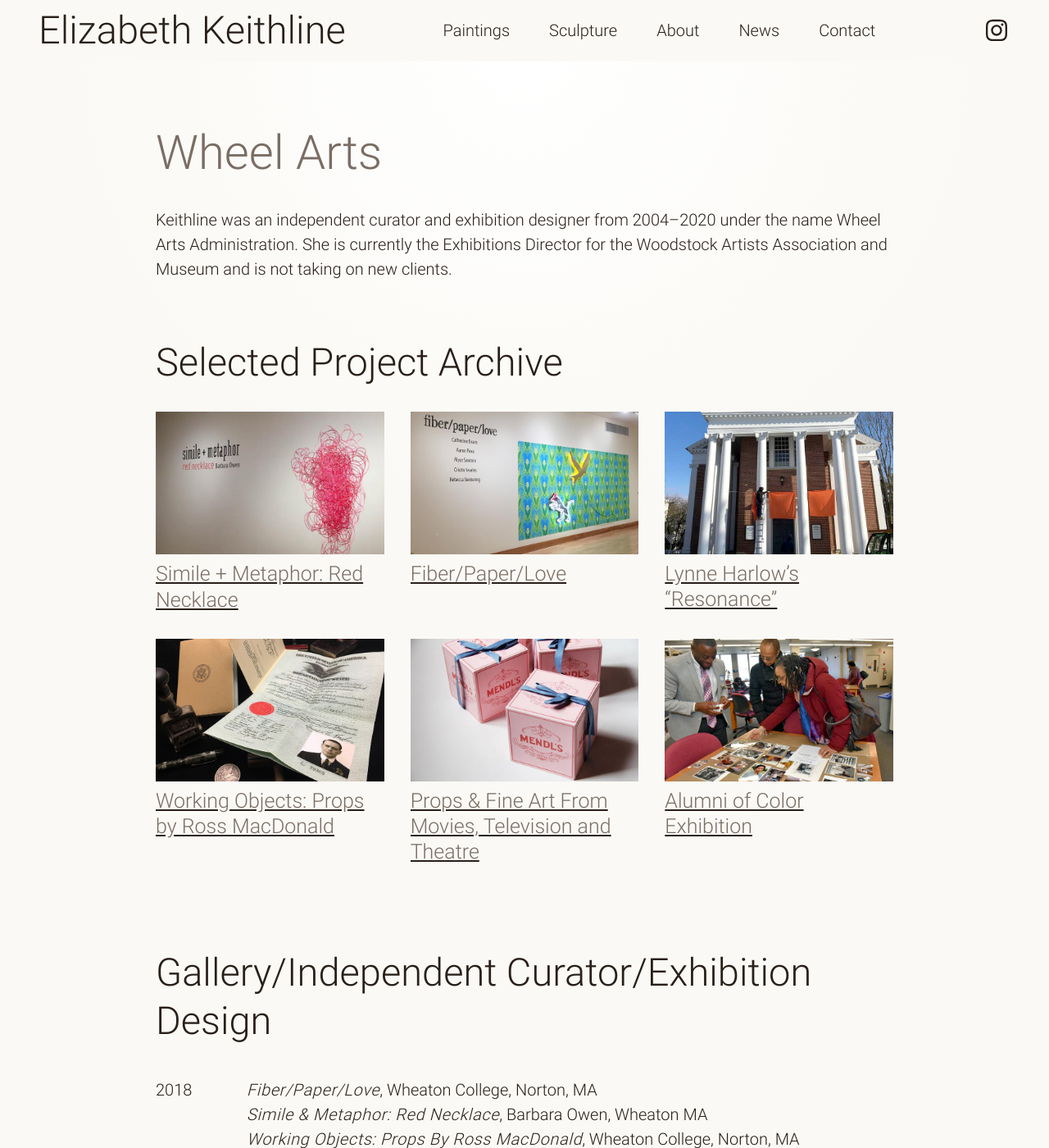
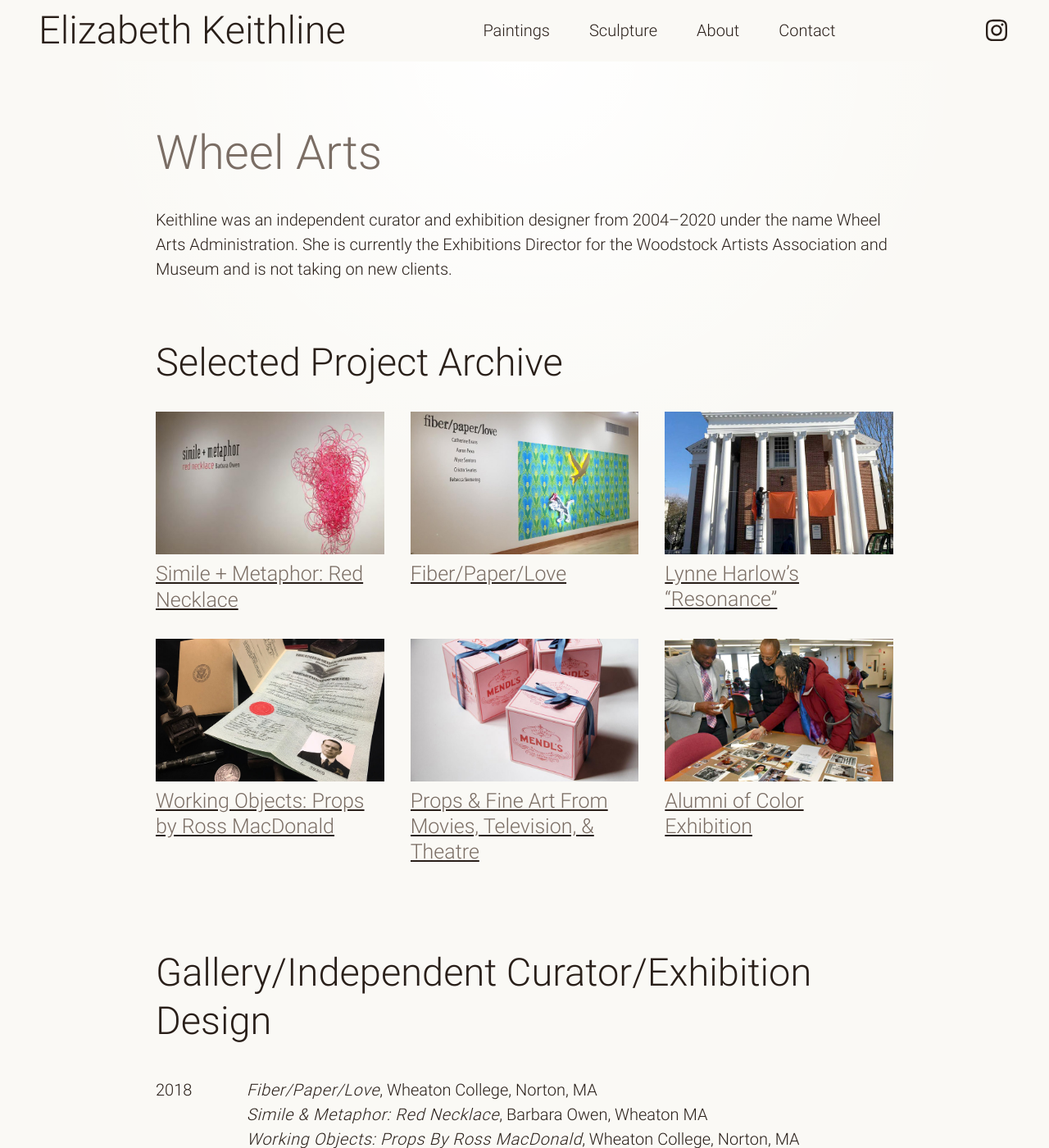
Before and after one commit to highchair/elizabethkeithline-com, a Jekyll site: the page built from wheel-arts.md, in a window 1280 px wide and 1400 px high. Shown: the whole window at 82% size. Built offline with Jekyll 4.4.1, drawn with Linux system fonts in a browser that asks for light colours; some web fonts are replaced.

Commit message:
Update Wheel page, navigation

```diff
--- a/_includes/navigation.html
+++ b/_includes/navigation.html
@@ -2,7 +2,7 @@
     <li><a href="{% link _painting/index.html %}"{% if page.permalink == 'painting/' %} aria-current="page"{% endif %}>Paintings</a></li>
     <li><a href="{% link _sculpture/index.html %}"{% if page.permalink == 'sculpture/' %} aria-current="page"{% endif %}>Sculpture</a></li>
     <li><a href="{% link about.md %}"{% if page.permalink == 'about/' %} aria-current="page"{% endif %}>About</a></li>
-    <li><a href="#">News</a></li>
+    {% comment %}<li><a href="#">News</a></li>{% endcomment %}
     <li><a href="{% link contact.html %}"{% if page.permalink == 'contact/' %} aria-current="page"{% endif %}>Contact</a></li>
     {%- if include.top != "Yes" -%}<li class="n__social">
       {% include instagram.html %}
--- a/_sass/4_elements/_body.scss
+++ b/_sass/4_elements/_body.scss
@@ -1,4 +1,4 @@
-// Radial gradiants on top and bottom of page
+// Radial gradients on top and bottom of page
 body {
   position: relative;
 
@@ -13,7 +13,7 @@
   }
 
   &::before {
-    background: radial-gradient(circle at center center, $white 0%, $color__body-bg 60%);
+    background: radial-gradient(circle at center center, $white 0%, transparent 60%);
     top: -45vw;
   }
 
@@ -21,7 +21,7 @@
     position: relative;
 
     &::before {
-      background: radial-gradient(circle at center bottom, $white 0%, $color__body-bg 60%);
+      background: radial-gradient(circle at center bottom, $white 0%, transparent 60%);
       height: 50vw;
       top: -50vw;
     }
--- a/wheel-arts.md
+++ b/wheel-arts.md
@@ -35,19 +35,19 @@
     </a>
   </div>
   <div class="gc--sm--6 gc--lg--4">
-    <a href="#">
+    <a href="{% link wheel-arts/macdonald-working-objects.html %}">
       <img src="{% link assets/wheel/working-objects-macdonald.jpg %}" alt="" />
       <h3 class="h5">Working Objects: Props by Ross MacDonald</h3>
     </a>
   </div>
   <div class="gc--sm--6 gc--lg--4">
-    <a href="#">
+    <a href="{% link wheel-arts/props-fine-art-movies-television.html %}">
       <img src="{% link assets/wheel/atkins-grand-budapest-hotel.jpg %}" alt="" />
-      <h3 class="h5">Props & Fine Art From Movies, Television and Theatre</h3>
+      <h3 class="h5">Props & Fine Art From Movies, Television, & Theatre</h3>
     </a>
   </div>
   <div class="gc--sm--6 gc--lg--4">
-    <a href="#">
+    <a href="{% link wheel-arts/alumni-color-exhibition.html %}">
       <img src="{% link assets/wheel/wheaton-alums-color.jpg %}" alt="" />
       <h3 class="h5">Alumni of Color Exhibition</h3>
     </a>
--- a/wheel-arts/subnav-wheel.html
+++ b/wheel-arts/subnav-wheel.html
@@ -1,6 +1,6 @@
 <footer class="g align-items--end item__footer">
   <div class="gc--md--3">
-    <h2 id="label" class="h3">Sculpture</h2>
+    <h2 id="label" class="h3">Wheel Arts</h2>
   </div>
   <div class="gc--md--9">
     <nav aria-labelledby="#label">
@@ -8,6 +8,9 @@
         <li><a class="h5" href="{% link wheel-arts/simile-metaphor-barbara-owens.html %}">Simile & Metaphor: Red Necklace</a></li>
         <li><a class="h5" href="{% link wheel-arts/fiber-paper-love.html %}">Fiber/Paper/Love</a></li>
         <li><a class="h5" href="{% link wheel-arts/lynne-harlow-resonance.html %}">Lynne Harlow’s “Resonance”</a></li>
+        <li><a class="h5" href="{% link wheel-arts/macdonald-working-objects.html %}">Working Objects: Props by Ross MacDonald</a></li>
+        <li><a class="h5" href="{% link wheel-arts/props-fine-art-movies-television.html %}">Props & Fine Art From Movies, Television, & Theatre</a></li>
+        <li><a class="h5" href="{% link wheel-arts/alumni-color-exhibition.html %}">Alumni of Color Exhibition</a></li>
       </ul>
     </nav>
   </div>
```
